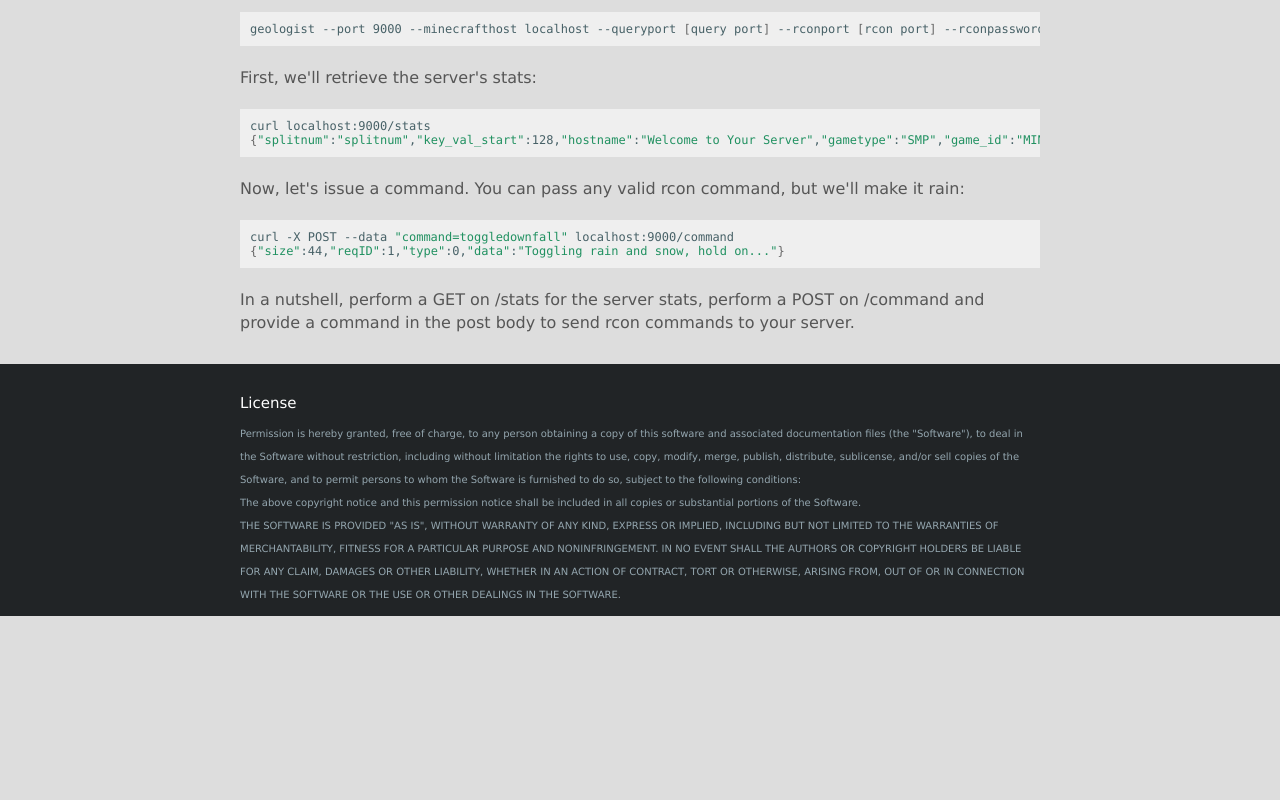
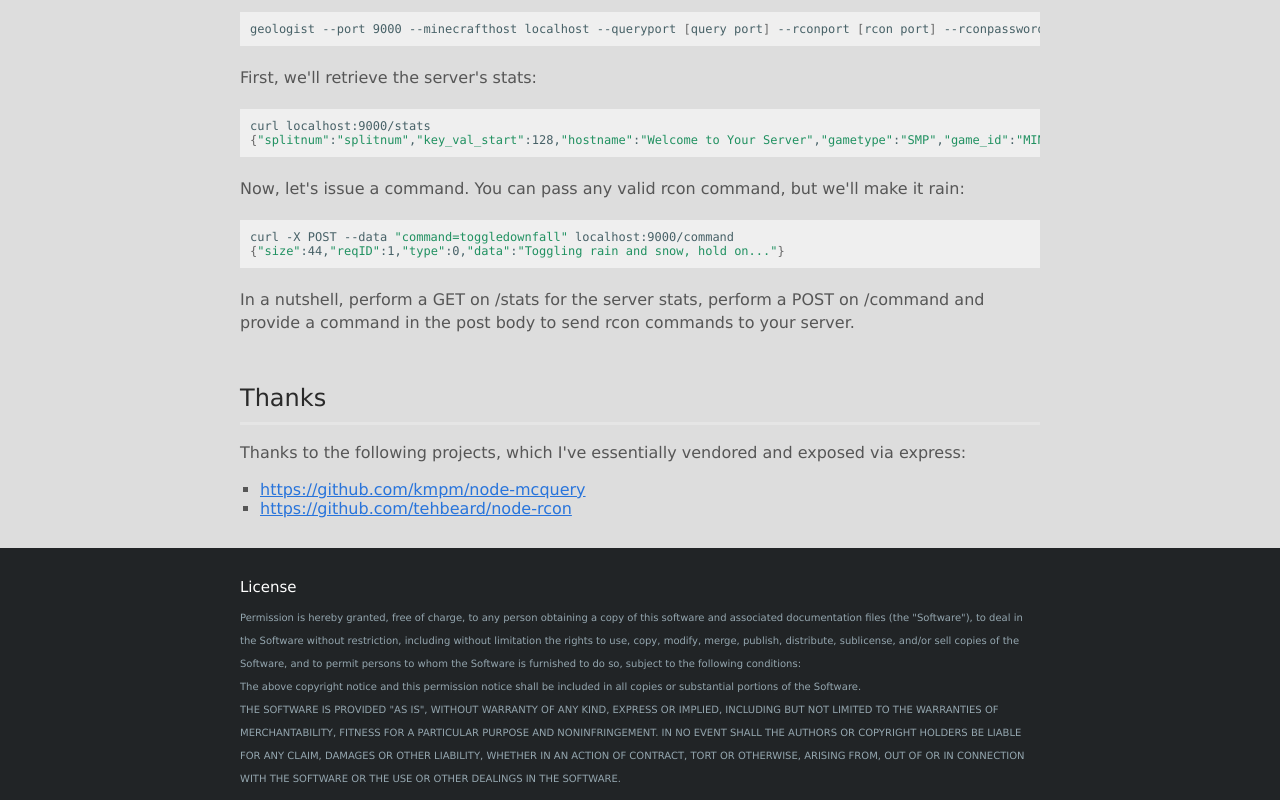
Before and after one commit to drewolson/geologist, a website: page index.html in a window 1280 px wide. Shown: the part 1054-1854 px from the top of the page. Before the commit the page ends 1670 px from the top, so only its background shows below. Drawn offline with Linux system fonts and the light colour scheme; a web font is replaced by a local one.

Commit message:
Update index.html

```diff
--- a/index.html
+++ b/index.html
@@ -444,6 +444,15 @@ Options:
 
 <p>In a nutshell, perform a GET on /stats for the server stats, perform a POST on /command and provide a command in the post body to send rcon commands to your server.</p>
 
+<h2>Thanks</h2>
+
+<p>Thanks to the following projects, which I've essentially vendored and exposed via express:</p>
+
+<ul>
+<li><a href="https://github.com/kmpm/node-mcquery">https://github.com/kmpm/node-mcquery</a></li>
+<li><a href="https://github.com/tehbeard/node-rcon">https://github.com/tehbeard/node-rcon</a></li>
+</ul>
+
 
 
 
```
